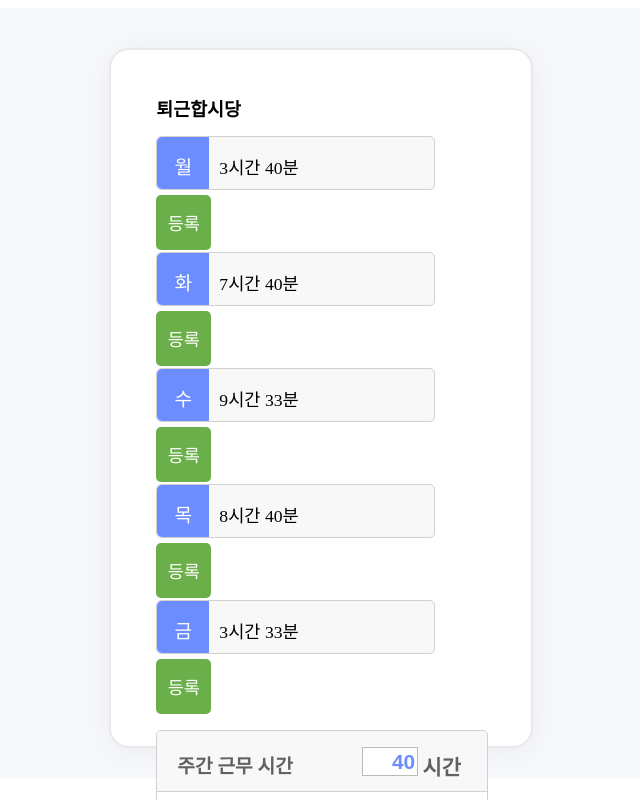
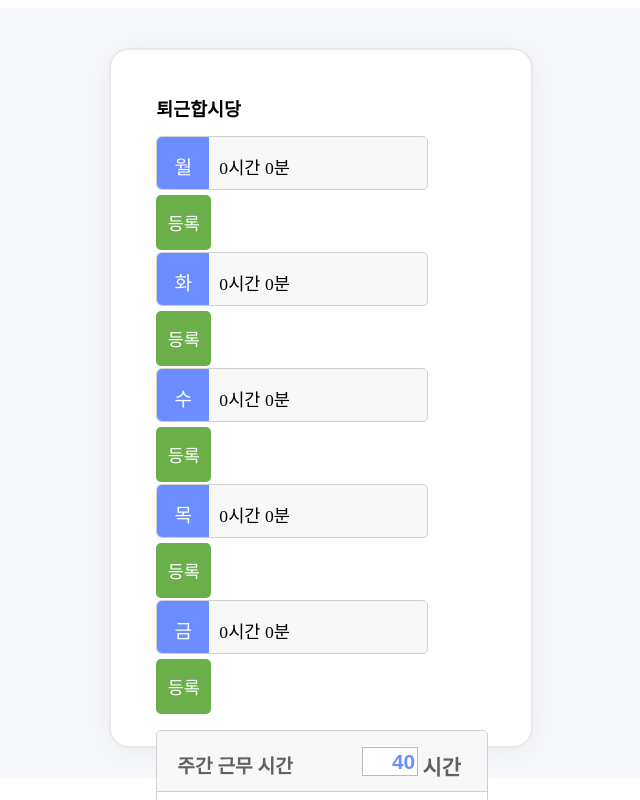
Before and after one commit to kyj980303/commuting_management_app, a React (Create React App) app: page / in a window 1280 px wide. Shown: the top 800 px of the page, without its empty margins (319-959 px from the left). Built offline with nearby package versions, Linux system fonts and the light colour scheme; what react-toast-notifications would draw is missing.

Commit message:
Modify Main, Week, RecordModal
시간 계산 로직 추가

```diff
--- a/src/components/RecordModal.tsx
+++ b/src/components/RecordModal.tsx
@@ -275,20 +275,17 @@ export const RecordModal = ({ status, dayTitle, btnTitle }: Props) => {
       addToast("분을 입력해주세요!", { appearance: "warning" });
     } else {
       closeModal();
-      const data = [
-        {
-          startState,
-          startHour,
-          startMin,
-        },
-        {
-          endState,
-          endHour,
-          endMin,
-        },
-        stateNum,
-        "수정",
-      ];
+      const data = {
+        startState : startState,
+        startHour : startHour,
+        startMin : startMin,
+        endState : endState,
+        endHour : endHour,
+        endMin : endMin,
+        stateNum : stateNum,
+        btnTitle : "수정"
+      };
+
 
       if (dayTitle !== undefined) {
         localStorage.setItem(dayTitle, JSON.stringify(data));
--- a/src/components/Week.tsx
+++ b/src/components/Week.tsx
@@ -10,7 +10,7 @@ interface Props {
 }
 
 const WeekList = styled.div`
-  width: 84%;
+  width: 82%;
   height: 52px;
   background-color: #f8f8f8;
   border: 1px solid #d1d1d1;
@@ -73,7 +73,6 @@ export const Week = ({
     dayTitle(title);
   };
 
-  console.log("버튼 명 week: ", btnTitle);
   return (
     <>
       <WeekList>
--- a/src/pages/Main.tsx
+++ b/src/pages/Main.tsx
@@ -2,6 +2,7 @@ import { useState } from "react";
 import { styled } from "styled-components";
 import { RecordModal } from "../components/RecordModal";
 import { Week } from "../components/Week";
+import { start } from "repl";
 
 const MainDiv = styled.div`
   width: 100%;
@@ -129,36 +130,65 @@ export function Main() {
     setWeekWorkTime(e.target.value);
   };
 
-  console.log("주간 근무 시간: ", weekWorkTime);
-  // console.log("버튼 명: ", btnTitle);
+  const localStorage = window.localStorage;
+  const days = ["월", "화", "수", "목", "금"];
 
-  const days = [
-    {
-      title: "월",
-      hour: 30,
-      min: 0,
-    },
-    {
-      title: "화",
-      hour: 80,
-      min: 0,
-    },
-    {
-      title: "수",
-      hour: 0,
-      min: 0,
-    },
-    {
-      title: "목",
-      hour: 0,
-      min: 0,
-    },
-    {
-      title: "금",
-      hour: 0,
-      min: 0,
-    },
-  ];
+  let data = [];
+  let startDate: Date;
+  let endDate: Date;
+  let storedVal: string | null;
+  let value : any;
+  let diff: number;
+  let diffHour: number;
+  let diffMin: number;
+  for (let i = 0; i < 5; i++) {
+    storedVal = localStorage.getItem(days[i]);
+    if (storedVal !== null) {
+      value = JSON.parse(storedVal);
+
+      console.log('확인');
+      console.log(value);
+      if (value.startState === '오후') {
+        startDate = new Date(1998, 3, 3, Number(value.startHour) + 12, Number(value.startMin), 0);
+      } else {
+        startDate = new Date(1998, 3, 3, Number(value.startHour), Number(value.startMin), 0);
+      }
+
+      if (value.endState === '오후') {
+        endDate = new Date(1998, 3, 3, Number(value.endHour) + 12, Number(value.endMin), 0);
+      } else {
+        endDate = new Date(1998, 3, 3, Number(value.endHour), Number(value.endMin), 0);
+      }
+
+      diff = (endDate.getTime() - startDate.getTime()) / 1000 / 60;
+      diffHour = Math.floor(diff / 60) + Number(value.stateNum);
+      diffMin = diff % 60;
+
+      data.push({
+        dayTitle: days[i],
+        hour: diffHour,
+        min: diffMin
+      });
+    } else {
+      data.push({
+        dayTitle: days[i],
+        hour: 0,
+        min: 0
+      })
+    }
+  }
+
+  data.map(e => {console.log(`
+    hour : ${e.hour} / min : ${e.min}
+  `)});
+
+  console.log(new Date(1998, 3, 3, 9, 0, 0));
+  console.log(new Date(1998, 3, 3, 18, 30, 0));
+  const ttt = (new Date(1998, 3, 3, 18, 30, 0).getTime() - new Date(1998, 3, 3, 9, 0, 0).getTime()) / 1000 / 60;
+  console.log(ttt);
+  console.log(`diffHour : ${Math.floor(ttt / 60)}`);
+  console.log(`diffMin : ${ttt % 60}`);
+
 
   return (
     <>
@@ -166,46 +196,9 @@ export function Main() {
         <ContentDiv>
           <ContentTitle>퇴근합시당</ContentTitle>
           <RecordDiv>
-            <Week
-              title="월"
-              hour={3}
-              min={40}
-              status={setIsModal}
-              dayTitle={setDayTitle}
-              // btnTitle={btnTitle}
-            />
-            <Week
-              title="화"
-              hour={7}
-              min={40}
-              status={setIsModal}
-              dayTitle={setDayTitle}
-              // btnTitle={btnTitle}
-            />
-            <Week
-              title="수"
-              hour={9}
-              min={33}
-              status={setIsModal}
-              dayTitle={setDayTitle}
-              // btnTitle={btnTitle}
-            />
-            <Week
-              title="목"
-              hour={8}
-              min={40}
-              status={setIsModal}
-              dayTitle={setDayTitle}
-              // btnTitle={btnTitle}
-            />
-            <Week
-              title="금"
-              hour={3}
-              min={33}
-              status={setIsModal}
-              dayTitle={setDayTitle}
-              // btnTitle={btnTitle}
-            />
+            {data.map(day => {
+              return (<Week key={day.dayTitle} title={day.dayTitle} hour={day.hour} min={day.min} />)
+            })}
           </RecordDiv>
           <CalculatedDiv>
             <WeekTime>
```
